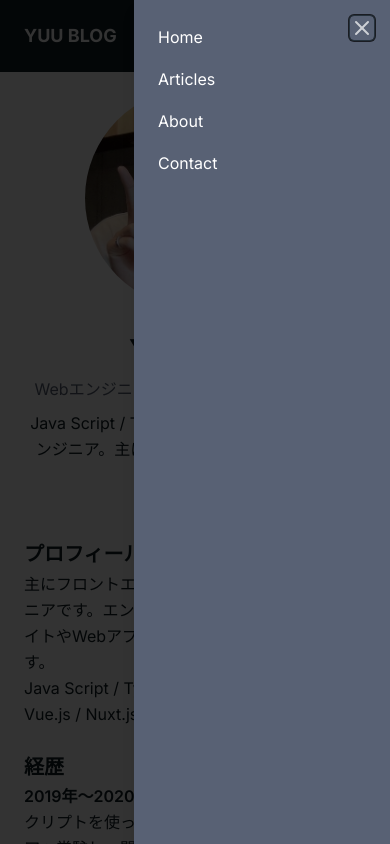
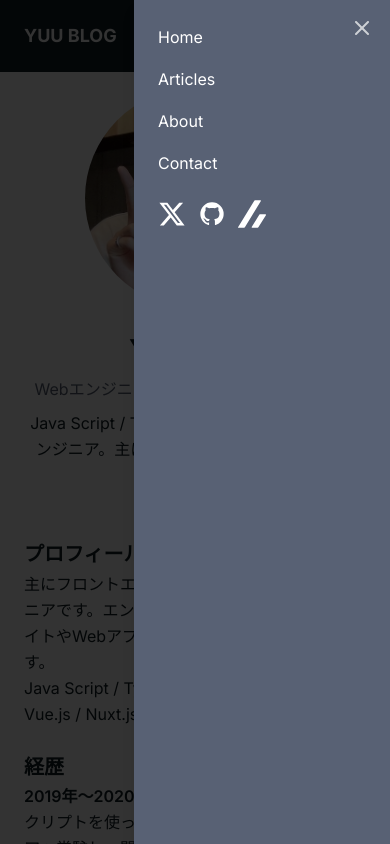
Before and after one commit to mrs-y-arai/my-tech-blog-nextjs-app-router, a Next.js app: page /about in a window 390 px wide. Both pictures are taken after a click on the button "Toggle navigation menu". Shown: the top 844 px of the page. Built offline with nearby package versions, Linux system fonts and the light colour scheme.

Commit message:
ハンバーガーメニュー調整

```diff
--- a/src/components/layouts/Header.tsx
+++ b/src/components/layouts/Header.tsx
@@ -1,7 +1,15 @@
 import Link from "next/link";
-import { SheetTrigger, SheetContent, Sheet } from "~/components/ui/sheet";
+import {
+  SheetTrigger,
+  SheetContent,
+  Sheet,
+  SheetClose,
+} from "~/components/ui/sheet";
 import { Button } from "~/components/ui/button";
 import { Menu } from "~/components/icons/Menu";
+import TwitterX from "~/components/icons/TwitterX";
+import Zenn from "~/components/icons/Zenn";
+import Github from "~/components/icons/Github";
 
 export default function Header() {
   return (
@@ -29,7 +37,7 @@ export default function Header() {
         <Sheet>
           <SheetTrigger className="block md:hidden" asChild>
             <Button size="icon" variant="ghost">
-              <Menu className="h-8   w-8" />
+              <Menu className="h-8 w-8" />
               <span className="sr-only">Toggle navigation menu</span>
             </Button>
           </SheetTrigger>
@@ -37,18 +45,52 @@ export default function Header() {
             className="block w-64 bg-strong-gray text-white md:hidden"
             side="right"
           >
-            <div className="flex flex-col gap-4">
+            <div className="mb-6 flex flex-col gap-4">
               <Link className="text-white" href="/">
-                Home
+                <SheetClose className="block h-full w-full text-start">
+                  Home
+                </SheetClose>
               </Link>
               <Link className="text-white" href="/page/1">
-                Articles
+                <SheetClose className="block h-full w-full text-start">
+                  Articles
+                </SheetClose>
               </Link>
               <Link className="text-white" href="/about">
-                About
+                <SheetClose className="block h-full w-full text-start">
+                  About
+                </SheetClose>
               </Link>
               <Link className="text-white" href="/contact">
-                Contact
+                <SheetClose className="block h-full w-full text-start">
+                  Contact
+                </SheetClose>
+              </Link>
+            </div>
+            <div className="flex items-center justify-start gap-x-3">
+              <Link
+                className="inline-block w-7 duration-300 hover:opacity-70"
+                href="https://twitter.com/yuu_a_prog"
+                rel="noopener noreferrer"
+                target="_blank"
+              >
+                <TwitterX />
+              </Link>
+              <Link
+                className="inline-block w-7 duration-300 hover:opacity-70"
+                href="https://github.com/mrs-y-arai"
+                rel="noopener noreferrer"
+                target="_blank"
+              >
+                <Github />
+              </Link>
+              <Link
+                className="inline-block w-7 duration-300 hover:opacity-70"
+                href="https://zenn.dev/yarai"
+                rel="noopener noreferrer"
+                target="_blank"
+              >
+                <Zenn />
               </Link>
             </div>
           </SheetContent>
```
